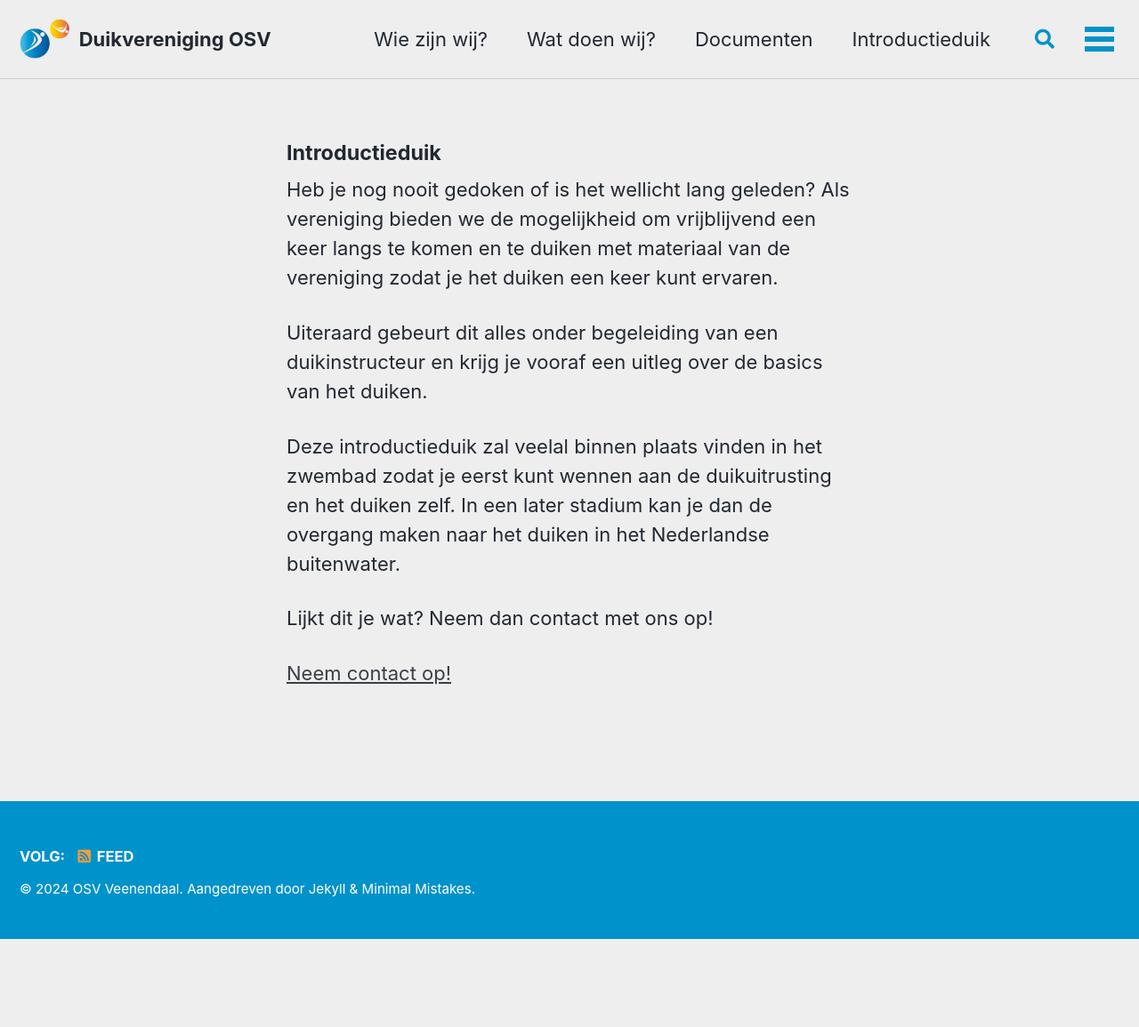
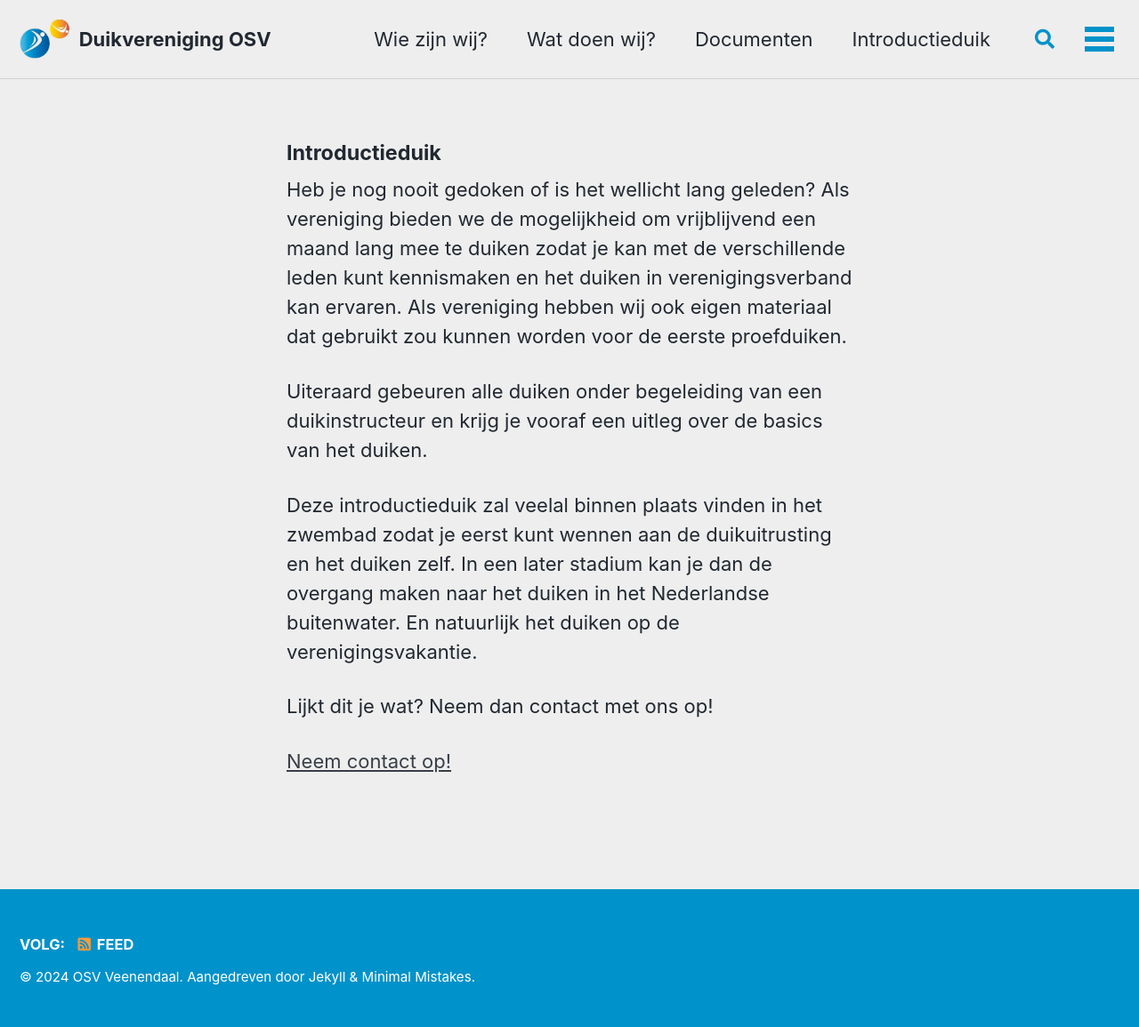
Before and after one commit to walthertimmer/osvveenendaal.nl, a Jekyll site: the page built from _pages/introductieduik.md, in a window 1280 px wide. Shown: the whole page at 89% size. Built offline with Jekyll 4.4.1, drawn with Linux system fonts in a browser that asks for light colours; cached includes are drawn as plain includes; before the commit the page ends 1056 px from its top, so only the background shows below that.

Commit message:
Update introductieduik.md

```diff
--- a/_pages/introductieduik.md
+++ b/_pages/introductieduik.md
@@ -7,11 +7,11 @@ name: Introductieduik
 
 #### Introductieduik
 
-Heb je nog nooit gedoken of is het wellicht lang geleden? Als vereniging bieden we de mogelijkheid om vrijblijvend een keer langs te komen en te duiken met materiaal van de vereniging zodat je het duiken een keer kunt ervaren.
+Heb je nog nooit gedoken of is het wellicht lang geleden? Als vereniging bieden we de mogelijkheid om vrijblijvend een maand lang mee te duiken zodat je kan met de verschillende leden kunt kennismaken en het duiken in verenigingsverband kan ervaren. Als vereniging hebben wij ook eigen materiaal dat gebruikt zou kunnen worden voor de eerste proefduiken.
 
-Uiteraard gebeurt dit alles onder begeleiding van een duikinstructeur en krijg je vooraf een uitleg over de basics van het duiken.
+Uiteraard gebeuren alle duiken onder begeleiding van een duikinstructeur en krijg je vooraf een uitleg over de basics van het duiken.
 
-Deze introductieduik zal veelal binnen plaats vinden in het zwembad zodat je eerst kunt wennen aan de duikuitrusting en het duiken zelf. In een later stadium kan je dan de overgang maken naar het duiken in het Nederlandse buitenwater.
+Deze introductieduik zal veelal binnen plaats vinden in het zwembad zodat je eerst kunt wennen aan de duikuitrusting en het duiken zelf. In een later stadium kan je dan de overgang maken naar het duiken in het Nederlandse buitenwater. En natuurlijk het duiken op de verenigingsvakantie.
 
 Lijkt dit je wat? Neem dan contact met ons op!
 
```
